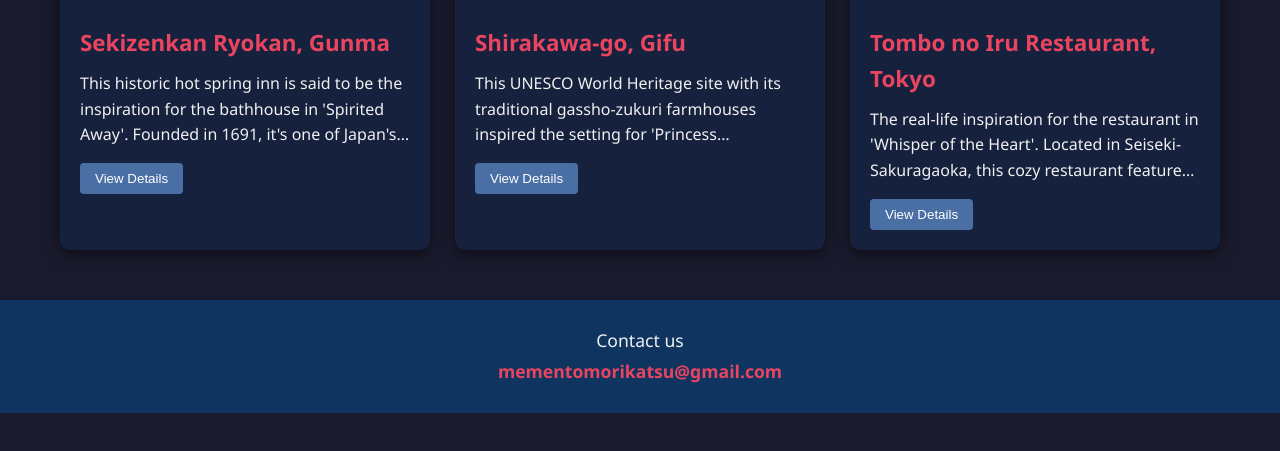
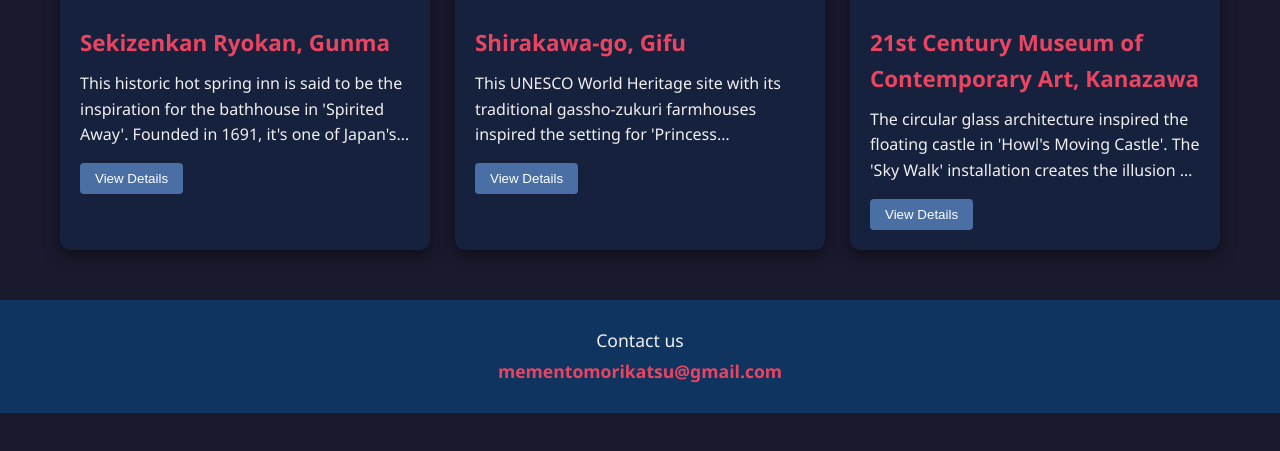
Before and after one commit to mauricedeschamps/ghibli, a plain HTML site: page index.html in a window 1280 px wide. Shown: the part 1144-1595 px from the top of the page. Drawn offline with Linux system fonts and the light colour scheme.

Commit message:
index.html の更新

```diff
--- a/index.html
+++ b/index.html
@@ -434,17 +434,19 @@
                 address_en: "Ogimachi, Shirakawa-mura, Ono-gun, Gifu Prefecture",
                 address_ja: "〒501-5627 岐阜県大野郡白川村荻町"
             },
-            {
-                id: 6,
-                title_en: "Tombo no Iru Restaurant, Tokyo",
-                title_ja: "とんぼのいるレストラン、東京",
-                image: "https://images.unsplash.com/photo-1552566626-52f8b828add9?q=80&w=1000&auto=format&fit=crop",
-                description_en: "The real-life inspiration for the restaurant in 'Whisper of the Heart'. Located in Seiseki-Sakuragaoka, this cozy restaurant features Ghibli memorabilia.",
-                description_ja: "「耳をすませば」のレストランの現実版。世田谷区成城桜ヶ丘にあるこの居心地の良いレストランにはジブリの記念品が飾られています。",
-                official_url: "https://www.tripadvisor.com/Restaurant_Review-g1066453-d7246770-Reviews-Tombo_no_Iru_Restaurant-Tama_Tokyo.html",
-                address_en: "1-12-10 Seiseki-Sakuragaoka, Tama City, Tokyo",
-                address_ja: "〒206-0011 東京都多摩市関戸1-12-10"
-            }
+
+         {
+    id: 6,
+    title_en: "21st Century Museum of Contemporary Art, Kanazawa",
+    title_ja: "金沢21世紀美術館",
+    image: "https://images.unsplash.com/photo-1575991873057-3e85f8c9f4a8?q=80&w=1000&auto=format&fit=crop",
+    description_en: "The circular glass architecture inspired the floating castle in 'Howl's Moving Castle'. The 'Sky Walk' installation creates the illusion of walking in mid-air.",
+    description_ja: "円形のガラス建築は『ハウルの動く城』の浮遊する城のインスピレーションとなりました。『スカイウォーク』展示は空中歩行の錯覚を生み出します。",
+    official_url: "https://www.kanazawa21.jp/en/",
+    address_en: "1-2-1 Hirosaka, Kanazawa, Ishikawa Prefecture",
+    address_ja: "〒920-8509 石川県金沢市広坂1-2-1"
+}
+
         ];
 
         // DOM Elements
```
